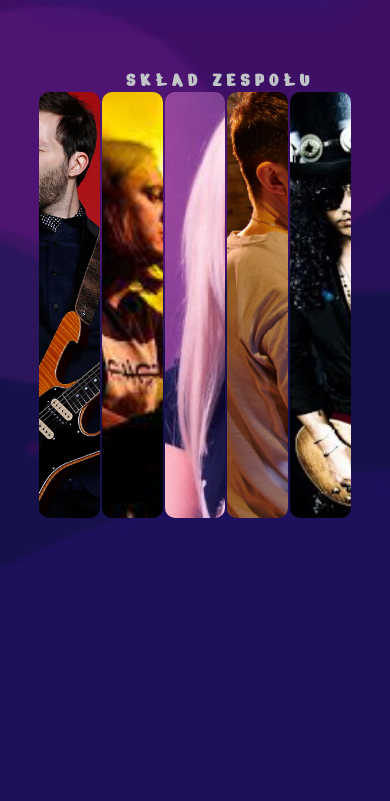
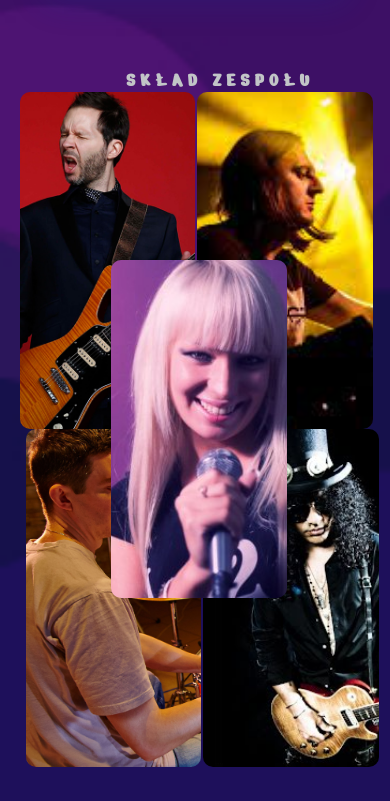
Before and after one commit to pkotwica/Abis---music-band-, a plain HTML site: page index.html in a window 390 px wide. Shown: the part 903-1704 px from the top of the page. Drawn offline with Linux system fonts and the light colour scheme; a script that the page names is missing.

Commit message:
media queries

```diff
--- a/index.html
+++ b/index.html
@@ -35,7 +35,7 @@
         </div>
         <div class="about__person">
             <p>klawiszowiec</p>
-            <h3>Janusz</h3>
+            <h3>Łukasz</h3>
         </div>
         <div class="about__person">
             <p>wokalistka</p>
@@ -43,7 +43,7 @@
         </div>
         <div class="about__person">
             <p>perkusista</p>
-            <h3>Łukasz</h3>
+            <h3>Wojtek</h3>
         </div>
         <div class="about__person">
             <p>basista</p>
--- a/scss/main.scss
+++ b/scss/main.scss
@@ -311,7 +311,7 @@ border-radius: 20px;
 
 .contact{
   background: url(https://images.pexels.com/photos/1105666/pexels-photo-1105666.jpeg?auto=compress&cs=tinysrgb&dpr=3&h=750&w=1260);
-  background-size: contain;
+  background-size: cover;
   color: #c2c5c7;
   display: flex;
   margin: 0;
@@ -339,3 +339,61 @@ backdrop-filter: blur( 9.5px );
 
   }
 }
+@media (max-width:420px) {
+  #menu{
+    height: 10vh;
+
+  }
+  .list__item{
+    margin:15px 5px;
+    padding: 2px;
+   }
+   .about{
+     &__team{
+    width: 90vw;
+    height: 80vh;
+    display: flexbox;
+    position: relative;
+   }
+    &__person{
+     display:flex;
+     height: 40vh;
+     width: 45vw;
+     position: relative;
+     margin: 0;
+     padding: 0;
+     gap: 0;
+
+    }
+    &__person:nth-child(1){
+      top: 0;
+      left: 0;
+    }
+    &__person:nth-child(2){
+      top: 0;
+      right: 0;
+    }
+    &__person:nth-child(3){
+      top: 25%;
+      left: -150%;
+      background-position-x:-350px ;
+      z-index: 3;
+
+    }
+    &__person:nth-child(4){
+
+      top:50%;
+      left: -300%;
+    }
+    &__person:nth-child(5){
+      top: 50%;
+      left: -300%;
+    }
+  }
+  .demo{
+    .music_list{
+    width: 80vw;
+  }
+  }
+
+}
```
Also changed, not shown: css/main.css, 1 other file.
